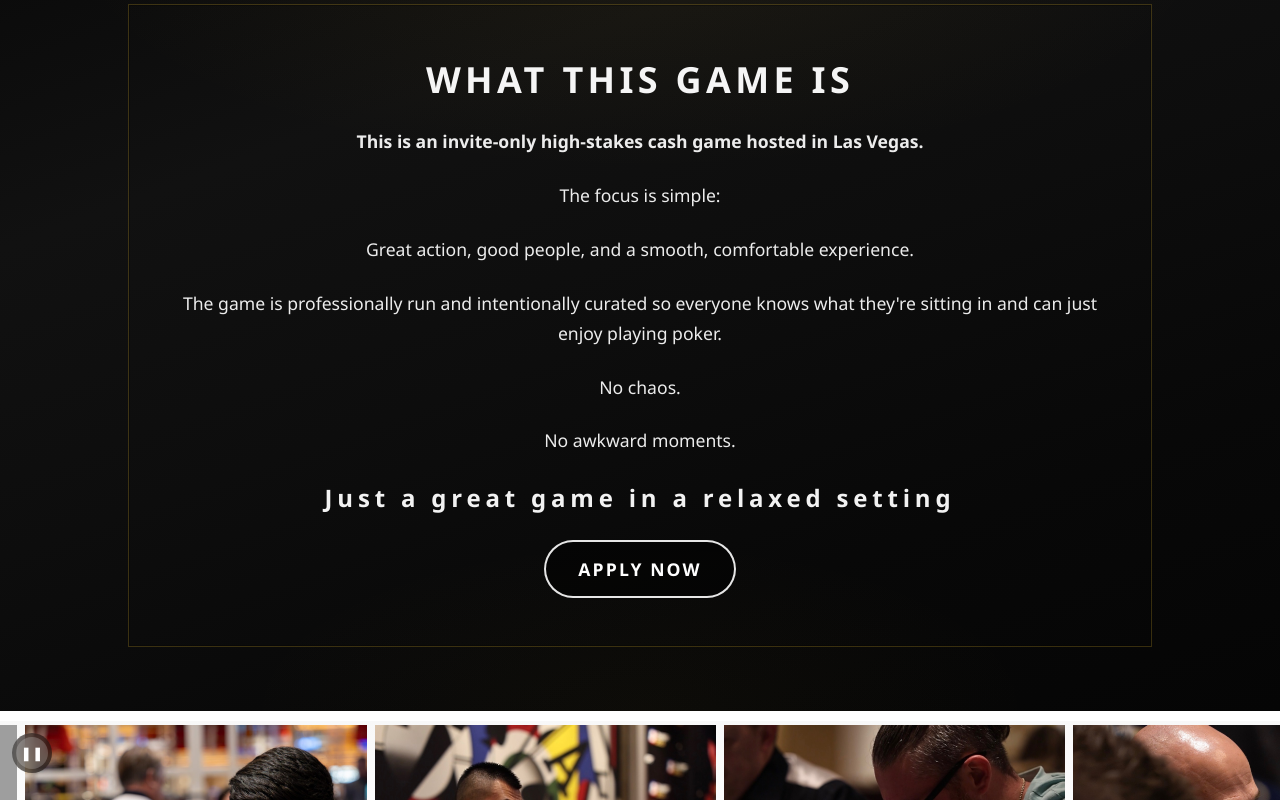
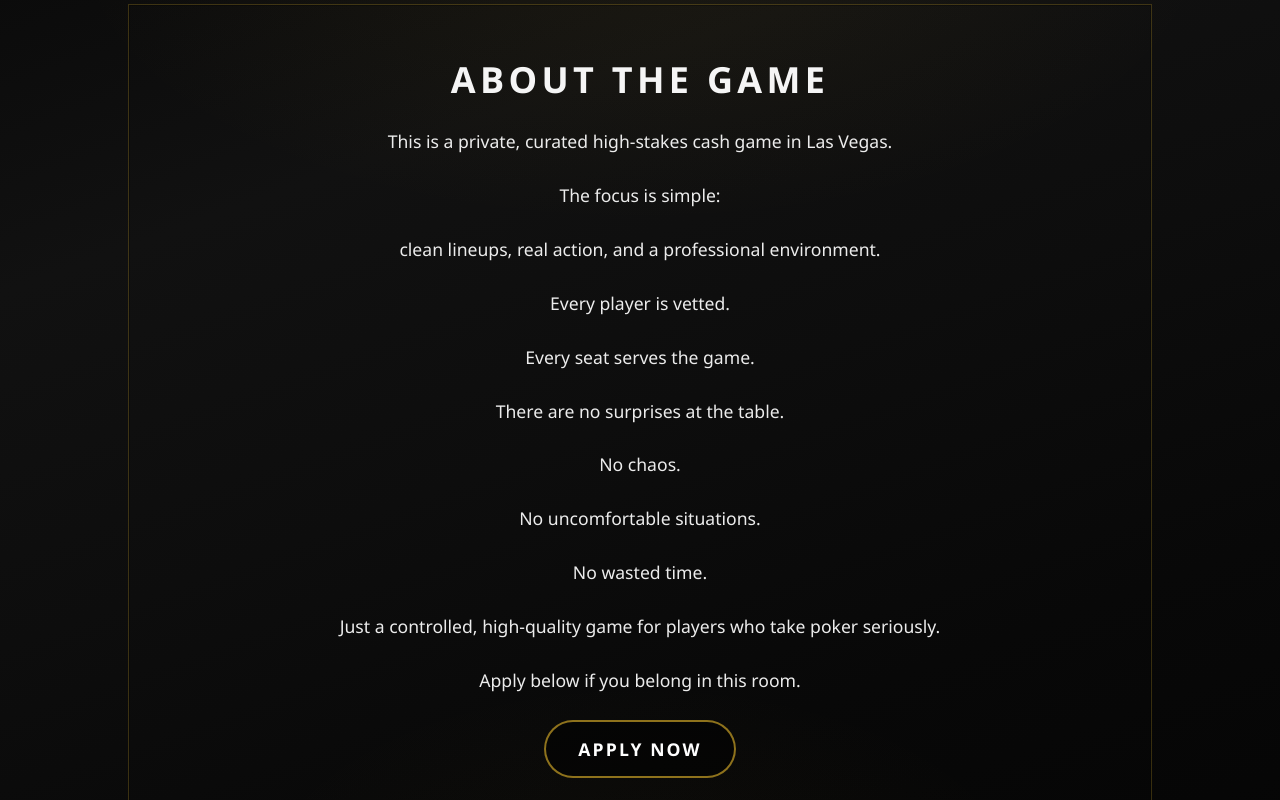
Before and after one commit to softwaretech412/poker-design1, a Next.js app: page / in a window 1280 px wide. Shown: the part 860-1660 px from the top of the page. Built offline with nearby package versions, Linux system fonts and the light colour scheme; grey boxes are pictures that could not be loaded.

Commit message:
complete

```diff
--- a/app/globals.css
+++ b/app/globals.css
@@ -1906,11 +1906,15 @@ body {
 
 .footer-grid {
   display: grid;
-  grid-template-columns: repeat(4, 1fr);
+  grid-template-columns: repeat(3, 1fr);
   gap: clamp(1.5rem, 4vw, 3rem);
   margin-bottom: 2.5rem;
   padding-bottom: 2.5rem;
   border-bottom: 1px solid rgba(255, 255, 255, 0.08);
+  max-width: 80vw;
+  margin-left: auto;
+  margin-right: auto;
+  text-align: center;
 }
 
 .footer-col h4,
--- a/app/page.tsx
+++ b/app/page.tsx
@@ -609,17 +609,13 @@ function Footer() {
             <a href="#story">Our Story</a>
           </div>
           <div className="footer-col">
-            <h4>CUSTOMER SERVICE</h4>
-            <a href="#faq">FAQ</a>
-          </div>
-          <div className="footer-col">
             <h4>CONNECT</h4>
             <a href="#instagram">Instagram</a>
             <a href="#contact">Contact</a>
           </div>
           <Newsletter />
         </div>
-        <p className="footer-copy">© 2026 Elite Poker. All rights reserved.</p>
+        <p className="footer-copy">© 2026 boston jimmy. All rights reserved.</p>
       </div>
     </footer>
   )
@@ -629,22 +625,24 @@ function AboutUsSection() {
   return (
     <section id="about" className="promo-block">
       <div className="promo-inner">
-        <h2 className="promo-title">WHAT THIS GAME IS</h2>
+        <h2 className="promo-title">ABOUT THE GAME</h2>
         <p className="promo-text">
-          <strong>This is an invite-only high-stakes cash game hosted in Las Vegas.</strong>
+          This is a private, curated high-stakes cash game in Las Vegas.
         </p>
         <p className="promo-text">The focus is simple:</p>
-        <p className="promo-text">Great action, good people, and a smooth, comfortable experience.</p>
+        <p className="promo-text">clean lineups, real action, and a professional environment.</p>
+        <p className="promo-text">Every player is vetted.</p>
+        <p className="promo-text">Every seat serves the game.</p>
+        <p className="promo-text">There are no surprises at the table.</p>
+        <p className="promo-text">No chaos.</p>
+        <p className="promo-text">No uncomfortable situations.</p>
+        <p className="promo-text">No wasted time.</p>
         <p className="promo-text">
-          The game is professionally run and intentionally curated so everyone knows what they&apos;re sitting in and can just enjoy playing poker.
+          Just a controlled, high-quality game for players who take poker seriously.
         </p>
-        <p className="promo-text">No chaos.</p>
-        <p className="promo-text">No awkward moments.</p>
+        <p className="promo-text">Apply below if you belong in this room.</p>
         <div className="promo-footer">
-          <div className="promo-logo">
-            Just a great game in a relaxed setting
-          </div>
-          <a href="#contact" className="top-video-cta">APPLY NOW</a>
+          <a href="#contact" className="top-video-cta cta-dark">APPLY NOW</a>
         </div>
       </div>
     </section>
```
